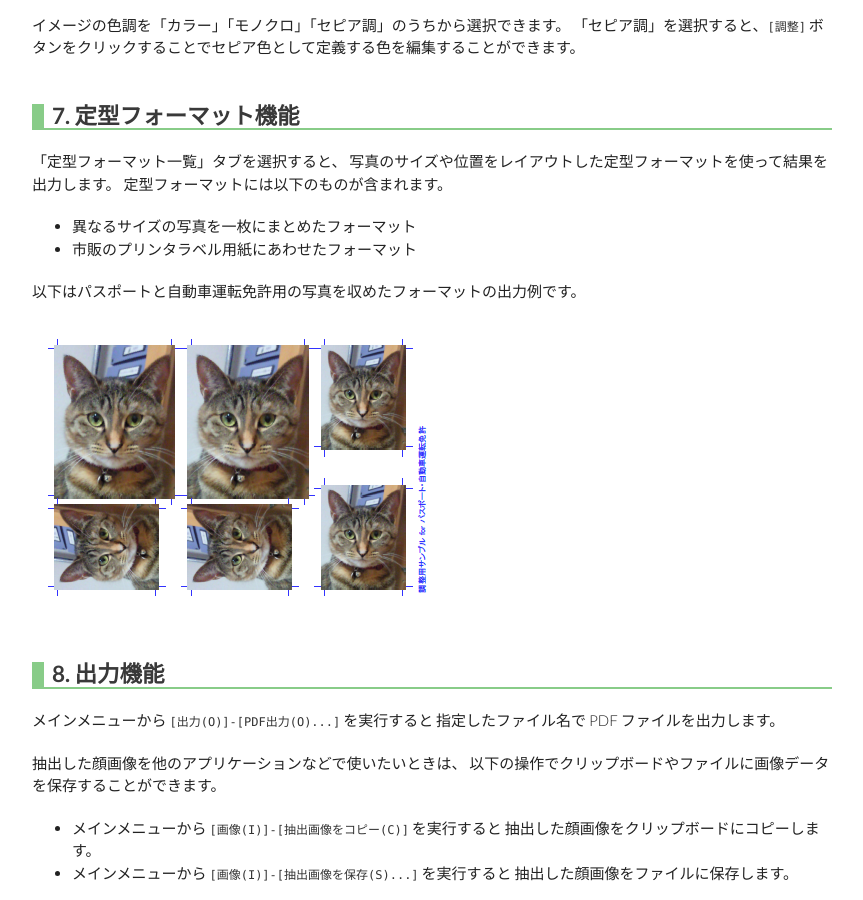
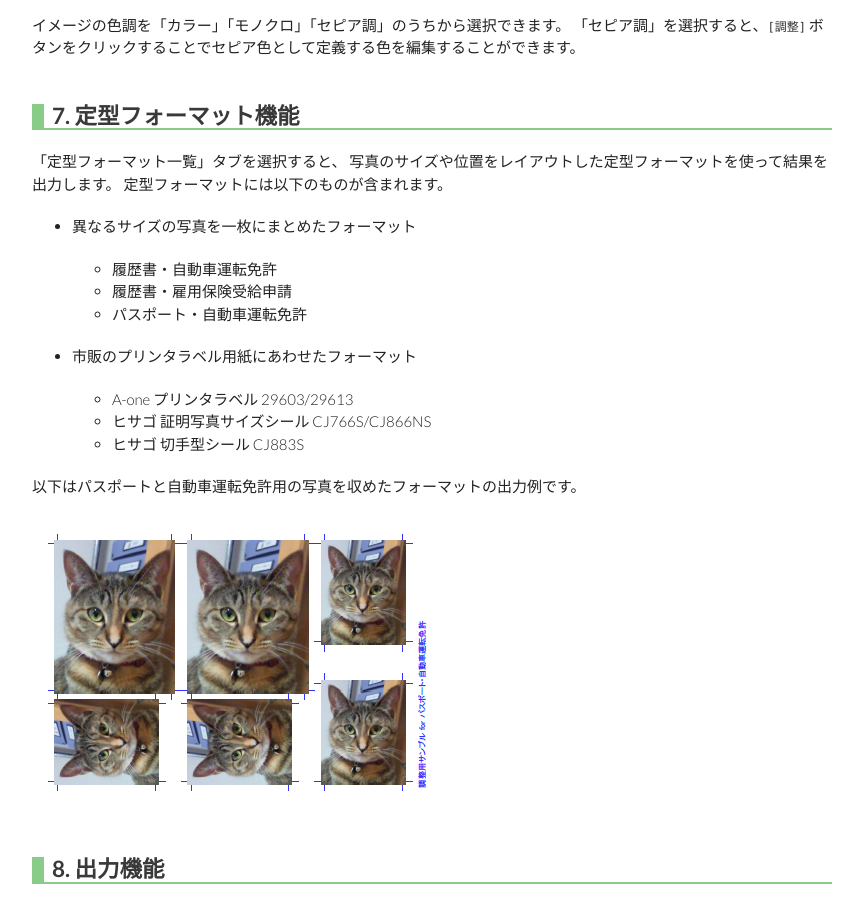
Before and after one commit to gura-app/gura-app.github.io, a Jekyll site: the page built from gurashot/index.md, in a window 1280 px wide and 900 px high, scrolled down 5969 px. Shown: the whole window, without its empty margins (208-1071 px from the left). Built offline with Jekyll 4.4.1, drawn with Linux system fonts in a browser that asks for light colours; Markdown is read by kramdown in place of the engine named in the settings.

Commit message:
updated document

```diff
--- a/gurashot/index.md
+++ b/gurashot/index.md
@@ -192,7 +192,16 @@ Gura Shot は、デジカメの画像から必要なサイズの証明写真を
 定型フォーマットには以下のものが含まれます。
 
 * 異なるサイズの写真を一枚にまとめたフォーマット
+
+  * 履歴書・自動車運転免許
+  * 履歴書・雇用保険受給申請
+  * パスポート・自動車運転免許
+
 * 市販のプリンタラベル用紙にあわせたフォーマット
+
+  * A-one プリンタラベル 29603/29613
+  * ヒサゴ 証明写真サイズシール CJ766S/CJ866NS
+  * ヒサゴ 切手型シール CJ883S
 
 以下はパスポートと自動車運転免許用の写真を収めたフォーマットの出力例です。
 
```
